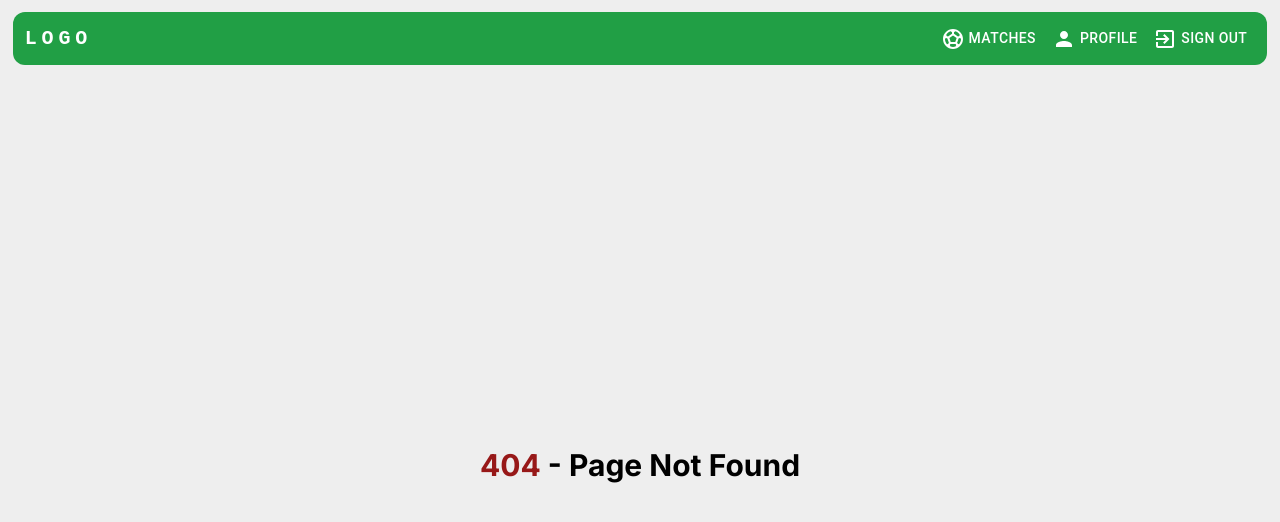
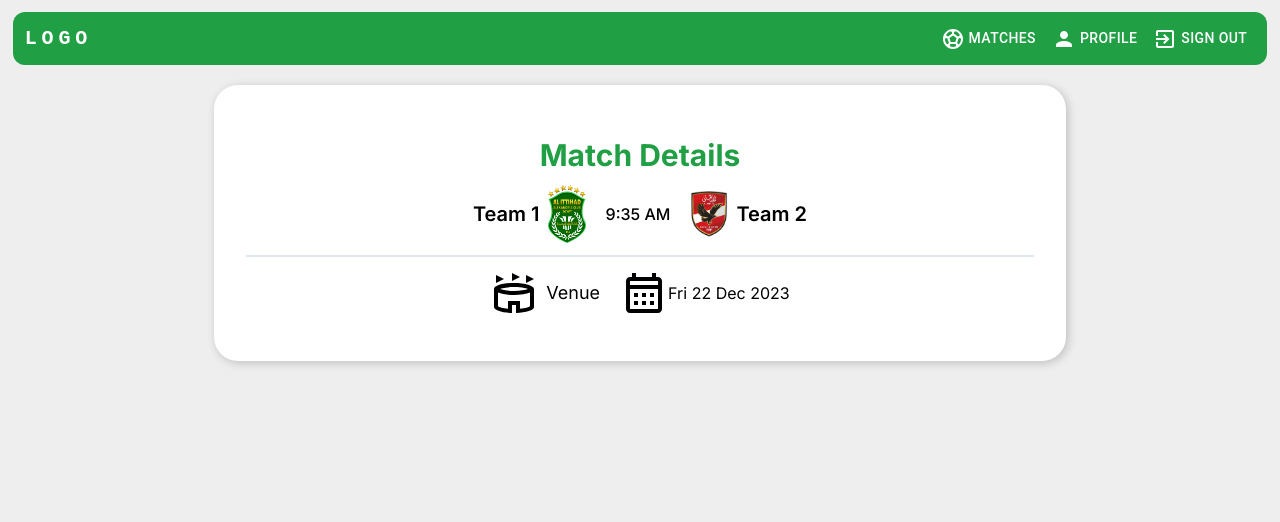
Before and after one commit to BeshoyMorad/EPL-Match-Reservation, a Next.js app: page /match/1 in a window 1280 px wide. Before the commit this address had no page. Shown: the top 522 px of the page. Built offline with nearby package versions, Linux system fonts and the light colour scheme.

Commit message:
add IMatch to modules

```diff
--- /dev/null
+++ b/app/match/[id]/page.tsx
@@ -0,0 +1,41 @@
+"use client";
+import { Container } from "@mui/material";
+import MatchSection from "@/components/MatchSection";
+
+export default function MatchDetails({ params }: { params: { id: string } }) {
+const match = {
+  id: 1,
+  homeTeam: "Team 1",
+  awayTeam: "Team 2",
+  venue: "Venue",
+  dateAndTime: new Date(),
+  mainReferee: "Main Referee",
+  linesman1: "Linesman 1",
+  linesman2: "Linesman 2",
+};
+    console.log(params.id);
+  return (
+    <Container
+      sx={{
+        margin: "20px auto",
+        display: "flex",
+        justifyContent: "center",
+        alignItems: "center",
+      }}
+      maxWidth="md"
+    >
+      <div
+        className="bg-white rounded-3xl p-8"
+        style={{
+          boxShadow: "2px 2px 10px rgba(0, 0, 0, 0.2)",
+          width: "100%",
+        }}
+      >
+        <h1 className="text-center text-3xl text-[var(--main-color)] font-bold mt-5">
+          Match Details
+        </h1>
+        <MatchSection match={match}></MatchSection>
+      </div>
+    </Container>
+  );
+}
--- a/components/Match.tsx
+++ b/components/Match.tsx
@@ -1,22 +1,10 @@
 import { Button, Paper, IconButton, Icon } from "@mui/material";
-import Image from "next/image";
 import Link from "next/link";
-import moment from "moment";
-import StadiumOutlinedIcon from "@mui/icons-material/StadiumOutlined";
-import CalendarMonthOutlinedIcon from "@mui/icons-material/CalendarMonthOutlined";
 import ConfirmationNumberOutlinedIcon from "@mui/icons-material/ConfirmationNumberOutlined";
 import EditIcon from "@mui/icons-material/Edit";
+import IMatch from "@/modules/IMatch";
+import MatchSection from "./MatchSection";
 
-interface IMatch {
-  id: Number;
-  homeTeam: String;
-  awayTeam: String;
-  venue: String;
-  dateAndTime: Date;
-  mainReferee: String;
-  linesman1: String;
-  linesman2: String;
-}
 
 export default function Match({ match }: { match: IMatch }) {
   return (
@@ -28,44 +16,7 @@ export default function Match({ match }: { match: IMatch }) {
       </IconButton>
 
       <Link href={`/match/${match.id}`}>
-        <div className="teams flex gap-5 items-center justify-center py-3">
-          <div className="flex items-center gap-2">
-            <div className="text-xl font-semibold">{match.homeTeam}</div>
-            <Image
-              src="/images/Al Ittihad Alexandria Club.png"
-              width={38}
-              height={38}
-              alt="team"
-            />
-          </div>
-
-          <span className="font-medium">
-            {moment(match.dateAndTime).format("h:mm A")}
-          </span>
-
-          <div className="flex items-center gap-2">
-            <Image
-              src="/images/Al Ahly SC.png"
-              width={38}
-              height={38}
-              alt="team"
-            />
-            <div className="text-xl font-semibold">{match.awayTeam}</div>
-          </div>
-        </div>
-
-        <div className="flex gap-5 justify-center border-t-2 border-t-slate-200 py-3">
-          <div className="stadium flex items-center gap-2">
-            <StadiumOutlinedIcon sx={{ fontSize: "3rem" }} />
-
-            <h4 className="text-lg">{match.venue}</h4>
-          </div>
-
-          <div className="date flex items-center">
-            <CalendarMonthOutlinedIcon sx={{ fontSize: "3rem" }} />
-            {moment(match.dateAndTime).format("ddd DD MMM YYYY")}
-          </div>
-        </div>
+        <MatchSection match={match}></MatchSection>
       </Link>
 
       <div className="book-ticket mt-5">
--- /dev/null
+++ b/components/MatchSection.tsx
@@ -0,0 +1,56 @@
+import React from 'react'
+import { Button, Paper, IconButton, Icon } from "@mui/material";
+import Image from "next/image";
+import Link from "next/link";
+import moment from "moment";
+import StadiumOutlinedIcon from "@mui/icons-material/StadiumOutlined";
+import CalendarMonthOutlinedIcon from "@mui/icons-material/CalendarMonthOutlined";
+import IMatch from "@/modules/IMatch";
+
+
+const MatchSection = ({ match }: { match: IMatch }) => {
+  return (
+    <>
+      <div className="teams flex gap-5 items-center justify-center py-3">
+        <div className="flex items-center gap-2">
+          <div className="text-xl font-semibold">{match.homeTeam}</div>
+          <Image
+            src="/images/Al Ittihad Alexandria Club.png"
+            width={38}
+            height={38}
+            alt="team"
+          />
+        </div>
+
+        <span className="font-medium">
+          {moment(match.dateAndTime).format("h:mm A")}
+        </span>
+
+        <div className="flex items-center gap-2">
+          <Image
+            src="/images/Al Ahly SC.png"
+            width={38}
+            height={38}
+            alt="team"
+          />
+          <div className="text-xl font-semibold">{match.awayTeam}</div>
+        </div>
+      </div>
+
+      <div className="flex gap-5 justify-center items-center  border-t-2 border-t-slate-200 py-3">
+        <div className="stadium flex items-center gap-2">
+          <StadiumOutlinedIcon sx={{ fontSize: "3rem" }} />
+
+          <h4 className="text-lg">{match.venue}</h4>
+        </div>
+
+        <div className="date flex items-center">
+          <CalendarMonthOutlinedIcon sx={{ fontSize: "3rem" }} />
+          {moment(match.dateAndTime).format("ddd DD MMM YYYY")}
+        </div>
+      </div>
+    </>
+  );
+};
+
+export default MatchSection
--- /dev/null
+++ b/modules/IMatch.ts
@@ -0,0 +1,10 @@
+export default interface IMatch {
+  id: Number;
+  homeTeam: String;
+  awayTeam: String;
+  venue: String;
+  dateAndTime: Date;
+  mainReferee: String;
+  linesman1: String;
+  linesman2: String;
+}
```
